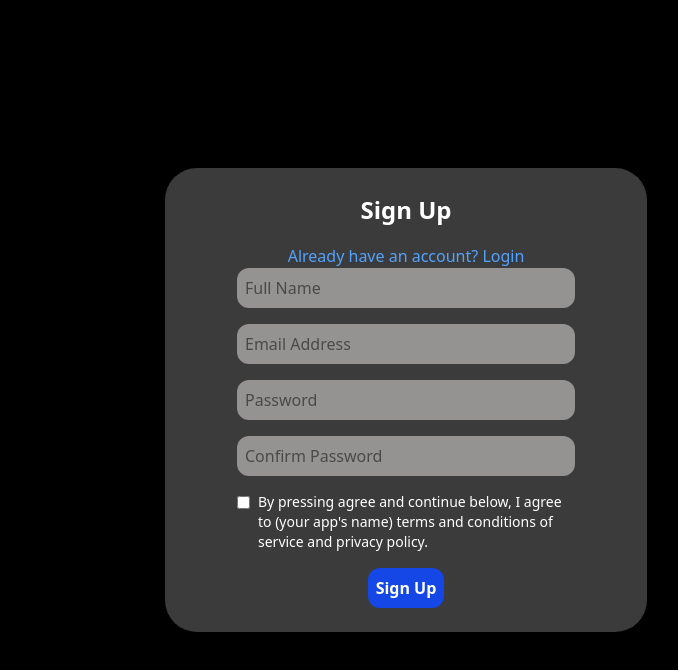
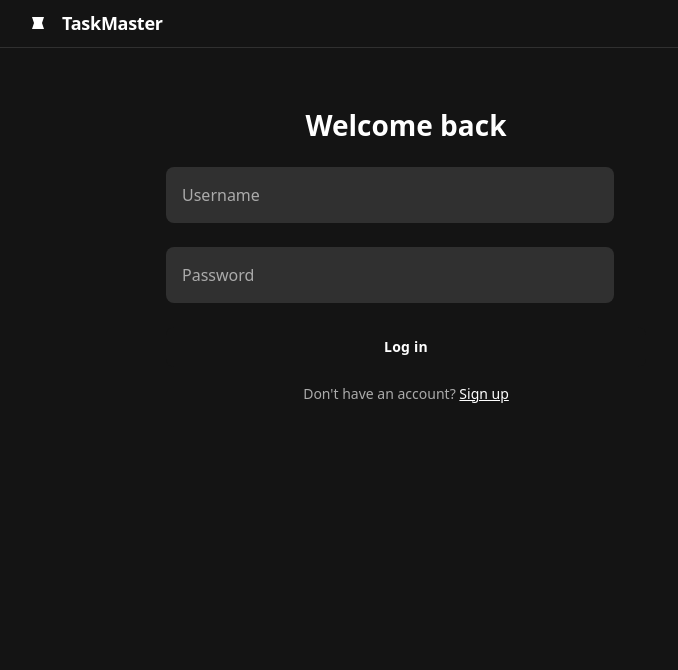
Before and after one commit to SinBin10/Task-Management-App, a React (Vite) app in the folder client/: page /signup in a window 1280 px wide. Shown: the top 670 px of the page, without its empty margins (234-912 px from the left). Built offline with nearby package versions, Linux system fonts and the light colour scheme.

Commit message:
Fix: Added new styling to the signup and login pages.

```diff
--- a/client/src/Pages/SignUp.jsx
+++ b/client/src/Pages/SignUp.jsx
@@ -3,114 +3,230 @@ import { useState } from "react";
 import axios from "axios";
 
 export const SignUp = () => {
-  const [fullName, setFullName] = useState("");
-  const [emailValue, setEmailValue] = useState("");
+//   const [fullName, setFullName] = useState("");
+//   const [emailValue, setEmailValue] = useState("");
+//   const [password, setPassword] = useState("");
+//   const [confirmPassword, setConfirmPassword] = useState("");
+
+//   const handleSubmit = async (e) => {
+//     e.preventDefault();
+
+//     if (password !== confirmPassword) {
+//       alert("Passwords do not match!");
+//       return;
+//     }
+
+//     try {
+//       const res = await axios.post("http://localhost:5000/signup", {
+//         name: fullName,
+//         email: emailValue,
+//         confirmPassword,
+//       });
+//       console.log(res);
+//       alert(res.data.msg);
+//     } catch (error) {
+//       console.error("Error during signup:", error);
+//       alert("Something went wrong during signup.");
+//     }
+//   };
+
+//   return (
+//     <main className="block m-auto">
+//       <section className="block m-auto w-[482px] h-max bg-[#3B3B3B] rounded-4xl justify-items-center p-6">
+//         <div className="flex flex-col w-full px-12 justify-center">
+//           {/* Header */}
+//           <header className="text-center">
+//             <h1 className="text-white text-2xl font-bold mb-4 m-auto p-0.5">
+//               Sign Up
+//             </h1>
+//             <p className="m-auto font text-blue-400">
+//               Already have an account? <Link to="/login">Login</Link>
+//             </p>
+//           </header>
+
+//           {/* Form Section */}
+//           <form onSubmit={handleSubmit}>
+//             <div className="mb-4">
+//               <input
+//                 type="text"
+//                 placeholder="Full Name"
+//                 required
+//                 className="bg-[#959292] w-full p-2 rounded-xl"
+//                 value={fullName}
+//                 onChange={(e) => setFullName(e.target.value)}
+//               />
+//             </div>
+
+//             <div className="mb-4">
+//               <input
+//                 type="email"
+//                 placeholder="Email Address"
+//                 required
+//                 className="bg-[#959292] w-full p-2 rounded-xl"
+//                 value={emailValue}
+//                 onChange={(e) => setEmailValue(e.target.value)}
+//               />
+//             </div>
+
+//             <div className="mb-4">
+//               <input
+//                 type="password"
+//                 placeholder="Password"
+//                 required
+//                 className="bg-[#959292] w-full p-2 rounded-xl"
+//                 value={password}
+//                 onChange={(e) => setPassword(e.target.value)}
+//               />
+//             </div>
+
+//             <div className="mb-4">
+//               <input
+//                 type="password"
+//                 placeholder="Confirm Password"
+//                 required
+//                 className="bg-[#959292] w-full p-2 rounded-xl"
+//                 value={confirmPassword}
+//                 onChange={(e) => setConfirmPassword(e.target.value)}
+//               />
+//             </div>
+
+//             {/* Terms and Conditions */}
+//             <div className="text-white text-sm mb-4 flex items-start gap-2">
+//               <input className="mt-1" type="checkbox" required />
+//               <p>
+//                 By pressing agree and continue below, I agree to (your app's
+//                 name) terms and conditions of service and privacy policy.
+//               </p>
+//             </div>
+
+//             {/* Submit button */}
+//             <div className="text-center">
+//               <button
+//                 type="submit"
+//                 className="bg-blue-700 text-white p-2 m-auto font-bold rounded-xl"
+//               >
+//                 Sign Up
+//               </button>
+//             </div>
+//           </form>
+//         </div>
+//       </section>
+//     </main>
+//   );
+const [isLogin, setIsLogin] = useState(true);
+  const [username, setUsername] = useState("");
   const [password, setPassword] = useState("");
-  const [confirmPassword, setConfirmPassword] = useState("");
+  const [email, setEmail] = useState(""); // Only for signup
 
-  const handleSubmit = async (e) => {
+  const handleSubmit = (e) => {
     e.preventDefault();
+    const payload = { username, password };
+    if (!isLogin) payload.email = email;
 
-    if (password !== confirmPassword) {
-      alert("Passwords do not match!");
-      return;
-    }
-
-    try {
-      const res = await axios.post("http://localhost:5000/signup", {
-        name: fullName,
-        email: emailValue,
-        confirmPassword,
-      });
-      console.log(res);
-      alert(res.data.msg);
-    } catch (error) {
-      console.error("Error during signup:", error);
-      alert("Something went wrong during signup.");
-    }
+    // Replace with actual login/signup API call
+    console.log(isLogin ? "Logging in:" : "Signing up:", payload);
   };
 
   return (
-    <main className="block m-auto">
-      <section className="block m-auto w-[482px] h-max bg-[#3B3B3B] rounded-4xl justify-items-center p-6">
-        <div className="flex flex-col w-full px-12 justify-center">
-          {/* Header */}
-          <header className="text-center">
-            <h1 className="text-white text-2xl font-bold mb-4 m-auto p-0.5">
-              Sign Up
-            </h1>
-            <p className="m-auto font text-blue-400">
-              Already have an account? <Link to="/login">Login</Link>
-            </p>
+    <div
+      className="relative flex min-h-screen flex-col bg-[#141414] overflow-x-hidden"
+      style={{ fontFamily: '"Plus Jakarta Sans", "Noto Sans", sans-serif' }}
+    >
+      <div className="layout-container flex h-full grow flex-col">
+        <header className="flex items-center justify-between whitespace-nowrap border-b border-[#303030] px-10 py-3">
+          <div className="flex items-center gap-4 text-white">
+            <div className="size-4">
+              <svg
+                viewBox="0 0 48 48"
+                fill="none"
+                xmlns="http://www.w3.org/2000/svg"
+              >
+                <path
+                  d="M6 6H42L36 24L42 42H6L12 24L6 6Z"
+                  fill="currentColor"
+                />
+              </svg>
+            </div>
+            <h2 className="text-white text-lg font-bold leading-tight tracking-[-0.015em]">
+              TaskMaster
+            </h2>
+          </div>
         </header>
 
-          {/* Form Section */}
-          <form onSubmit={handleSubmit}>
-            <div className="mb-4">
+        <div className="px-40 flex flex-1 justify-center py-5">
+          <form
+            onSubmit={handleSubmit}
+            className="flex flex-col w-[512px] max-w-[512px] py-5 flex-1"
+          >
+            <h2 className="text-white text-[28px] font-bold leading-tight px-4 text-center pb-3 pt-5">
+              {isLogin ? "Welcome back" : "Create your account"}
+            </h2>
+
+            {!isLogin && (
+              <div className="flex max-w-[480px] flex-wrap items-end gap-4 px-4 py-3">
+                <label className="flex flex-col min-w-40 flex-1">
+                  <input
+                    type="email"
+                    placeholder="Email"
+                    className="form-input flex w-full resize-none rounded-lg text-white focus:outline-0 focus:ring-0 border-none bg-[#303030] h-14 placeholder:text-[#ababab] p-4 text-base"
+                    value={email}
+                    onChange={(e) => setEmail(e.target.value)}
+                    required
+                  />
+                </label>
+              </div>
+            )}
+
+            <div className="flex max-w-[480px] flex-wrap items-end gap-4 px-4 py-3">
+              <label className="flex flex-col min-w-40 flex-1">
                 <input
                   type="text"
-                placeholder="Full Name"
+                  placeholder="Username"
+                  className="form-input flex w-full resize-none rounded-lg text-white focus:outline-0 focus:ring-0 border-none bg-[#303030] h-14 placeholder:text-[#ababab] p-4 text-base"
+                  value={username}
+                  onChange={(e) => setUsername(e.target.value)}
                   required
-                className="bg-[#959292] w-full p-2 rounded-xl"
-                value={fullName}
-                onChange={(e) => setFullName(e.target.value)}
                 />
+              </label>
             </div>
 
-            <div className="mb-4">
-              <input
-                type="email"
-                placeholder="Email Address"
-                required
-                className="bg-[#959292] w-full p-2 rounded-xl"
-                value={emailValue}
-                onChange={(e) => setEmailValue(e.target.value)}
-              />
-            </div>
-
-            <div className="mb-4">
+            <div className="flex max-w-[480px] flex-wrap items-end gap-4 px-4 py-3">
+              <label className="flex flex-col min-w-40 flex-1">
                 <input
                   type="password"
                   placeholder="Password"
-                required
-                className="bg-[#959292] w-full p-2 rounded-xl"
+                  className="form-input flex w-full resize-none rounded-lg text-white focus:outline-0 focus:ring-0 border-none bg-[#303030] h-14 placeholder:text-[#ababab] p-4 text-base"
                   value={password}
                   onChange={(e) => setPassword(e.target.value)}
+                  required
                 />
+              </label>
             </div>
 
-            <div className="mb-4">
-              <input
-                type="password"
-                placeholder="Confirm Password"
-                required
-                className="bg-[#959292] w-full p-2 rounded-xl"
-                value={confirmPassword}
-                onChange={(e) => setConfirmPassword(e.target.value)}
-              />
+            <div className="flex px-4 py-3">
+              <button
+                type="submit"
+                className="flex min-w-[84px] max-w-[480px] cursor-pointer items-center justify-center overflow-hidden rounded-lg h-10 px-4 flex-1 bg-[#141414] text-white text-sm font-bold leading-normal tracking-[0.015em]"
+              >
+                <span className="truncate">
+                  {isLogin ? "Log in" : "Sign up"}
+                </span>
+              </button>
             </div>
 
-            {/* Terms and Conditions */}
-            <div className="text-white text-sm mb-4 flex items-start gap-2">
-              <input className="mt-1" type="checkbox" required />
-              <p>
-                By pressing agree and continue below, I agree to (your app's
-                name) terms and conditions of service and privacy policy.
+            <p className="text-[#ababab] text-sm font-normal leading-normal pb-3 pt-1 px-4 text-center">
+              {isLogin ? "Don't have an account?" : "Already have an account?"}{" "}
+              <button
+                type="button"
+                onClick={() => setIsLogin(!isLogin)}
+                className="underline text-white"
+              >
+                {isLogin ? "Sign up" : "Log in"}
+              </button>
             </p>
-            </div>
-
-            {/* Submit button */}
-            <div className="text-center">
-              <button
-                type="submit"
-                className="bg-blue-700 text-white p-2 m-auto font-bold rounded-xl"
-              >
-                Sign Up
-              </button>
-            </div>
           </form>
         </div>
-      </section>
-    </main>
+      </div>
+    </div>
   );
 };
--- a/client/src/components/AddTaskBtn/AddTaskBtn.jsx
+++ /dev/null
@@ -1 +0,0 @@
-import React from "react";
--- a/client/src/index.css
+++ b/client/src/index.css
@@ -9,7 +9,7 @@ html,
 body,
 #root {
   height: 100%;
-  background-color: black;
+  background-color: #141414;
 }
 
 #root {
```
Also changed, not shown: client/src/Pages/dashboard.jsx (added). Lines whose indentation alone changed are shown as unchanged.
